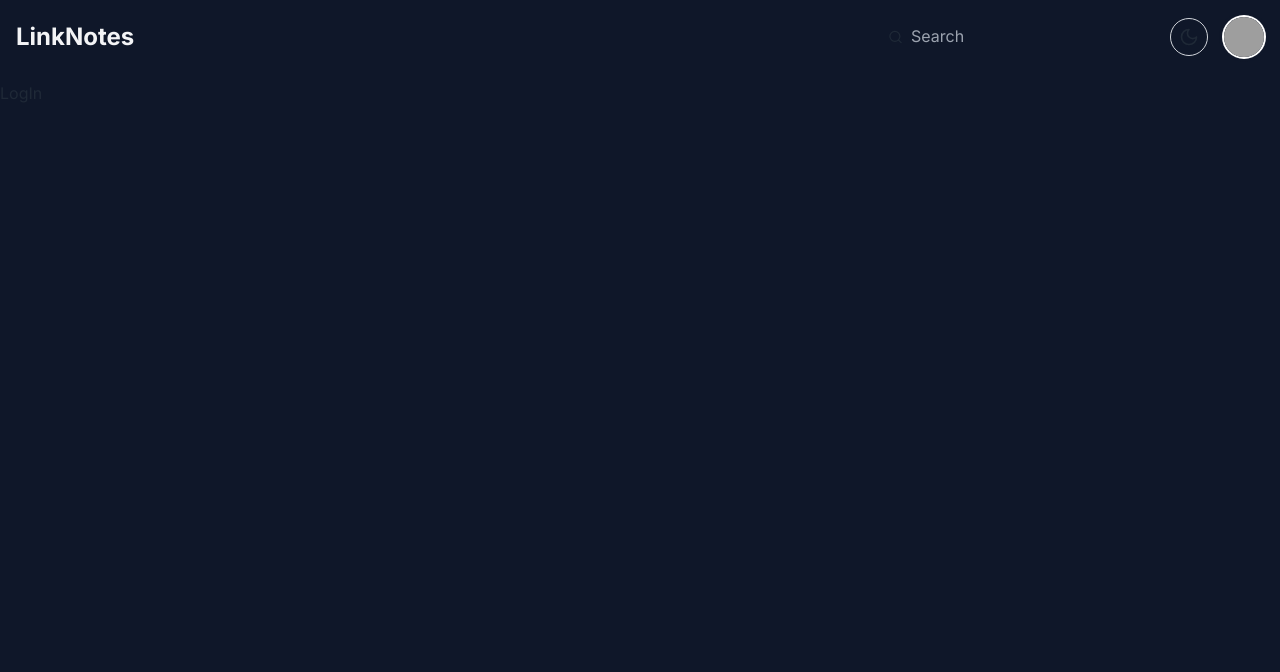
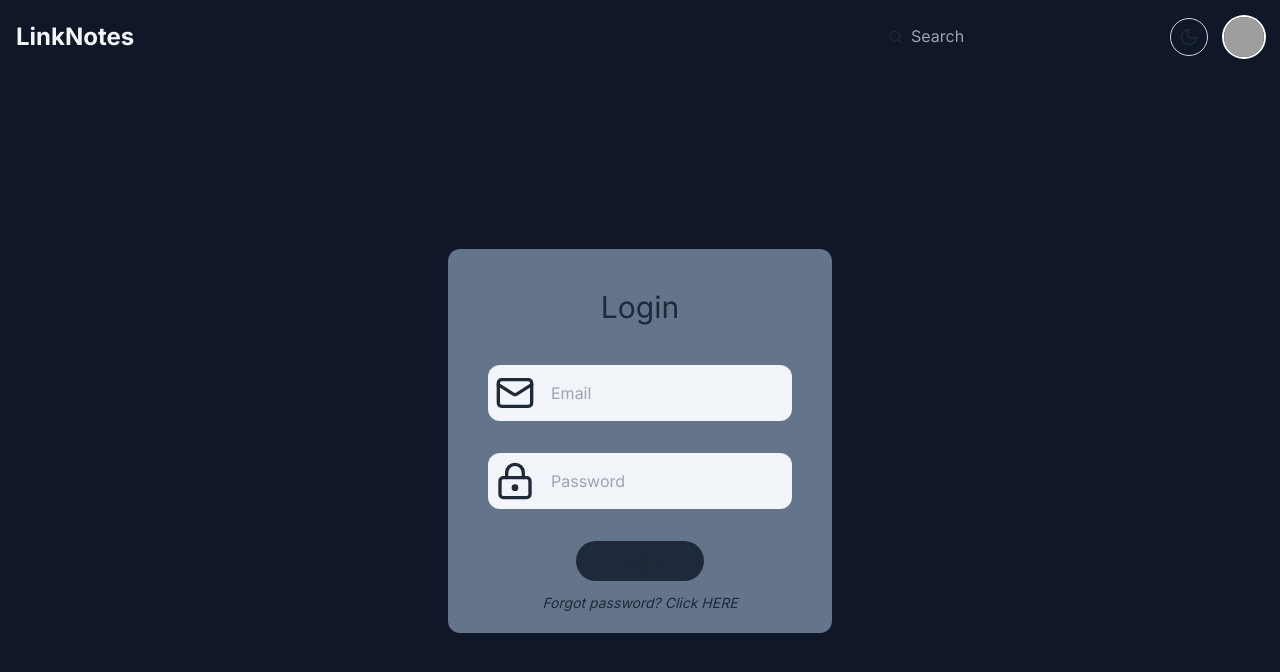
Before and after one commit to fazlulShanto/LinkNotes-client, a React (Vite) app: page /login in a window 1280 px wide. Shown: the top 672 px of the page. Built offline with nearby package versions, Linux system fonts and the light colour scheme; grey boxes are pictures that could not be loaded.

Commit message:
Sign-in and Login

```diff
--- a/src/pages/LogIn.jsx
+++ b/src/pages/LogIn.jsx
@@ -1,5 +1,23 @@
 import React from "react";
+import { Mail } from 'lucide-react';
+import { LockKeyhole } from 'lucide-react';
 
 export default function LogIn() {
-    return <div>LogIn</div>;
+    return <div className="w-full h-full flex justify-center items-center">
+        <div className=" rounded-xl w-96 h-96 bg-slate-500 text-center">
+            <h1 className="text-3xl my-10">Login</h1>
+            <form action="get">
+                <div className="flex justify-center gap-4 mb-8 bg-slate-100 mx-10 py-2 rounded-xl">
+                    <Mail size={40}/>
+                    <input className="bg-transparent border-0 border-none focus:outline-none text-gray-950" type="email" placeholder="Email"/>
+                </div>
+                <div className="flex justify-center gap-4 mb-8 bg-slate-100 mx-10 py-2 rounded-xl">
+                    <LockKeyhole size={40}/>
+                    <input className="bg-transparent border-0 border-none focus:outline-none text-gray-950" type="password" placeholder="Password"/>
+                </div>
+                <button className="bg-slate-800 w-32 h-10 rounded-full mb-3 hover:bg-sky-700">Login</button>
+            </form>
+            <p className="text-sm "><i>Forgot password? Click <a href="" className="hover:bg-sky-800">HERE</a></i></p>
+        </div>
+    </div>;
 }
--- a/src/pages/SignUp.jsx
+++ b/src/pages/SignUp.jsx
@@ -1,5 +1,26 @@
 import React from "react";
+import { Mail } from 'lucide-react';
+import { LockKeyhole } from 'lucide-react';
 
 export default function SignUp() {
-    return <div>SignUp</div>;
+    return <div className="w-full h-full flex justify-center items-center">
+        <div className=" rounded-xl w-96 h-3/5 bg-slate-500 text-center">
+            <h1 className="text-3xl my-10">Sign Up</h1>
+            <form action="post" className="">
+                <div className="flex justify-center gap-4 mb-8 bg-slate-100 mx-10 py-2 rounded-xl">
+                    <Mail size={40}/>
+                    <input className="bg-transparent border-0 border-none focus:outline-none text-gray-950" type="text" placeholder="Name" required/>
+                </div>
+                <div className="flex justify-center gap-4 mb-8 bg-slate-100 mx-10 py-2 rounded-xl">
+                    <Mail size={40}/>
+                    <input className="bg-transparent border-0 border-none focus:outline-none text-gray-950" type="email" placeholder="Email" required/>
+                </div>
+                <div className="flex justify-center gap-4 mb-8 bg-slate-100 mx-10 py-2 rounded-xl">
+                    <LockKeyhole size={40}/>
+                    <input className="bg-transparent border-0 border-none focus:outline-none text-gray-950" type="password" placeholder="Password" required/>
+                </div>
+                <button className="bg-slate-800 w-32 h-10 rounded-full mb-3 hover:bg-sky-700">Login</button>
+            </form>
+        </div>
+    </div>;
 }
```
